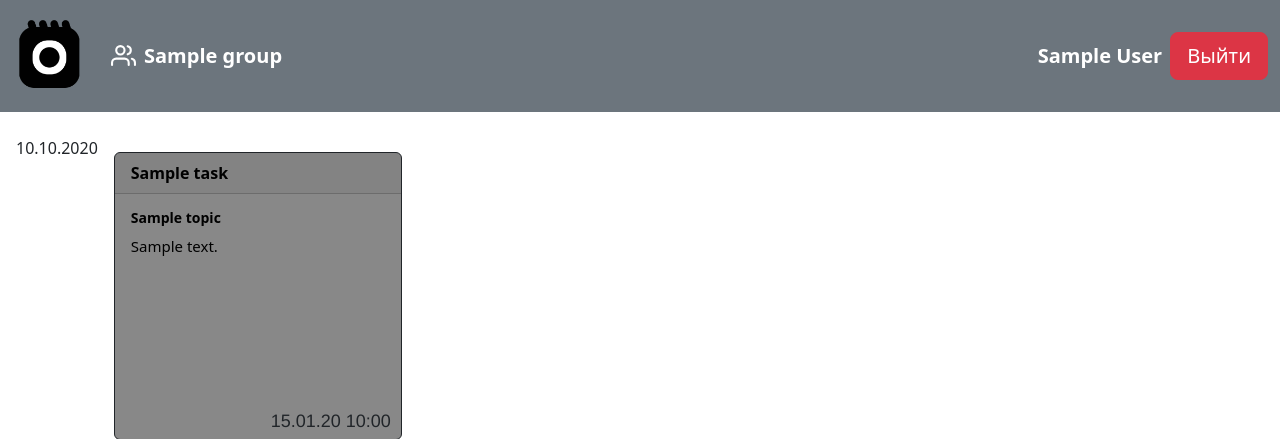
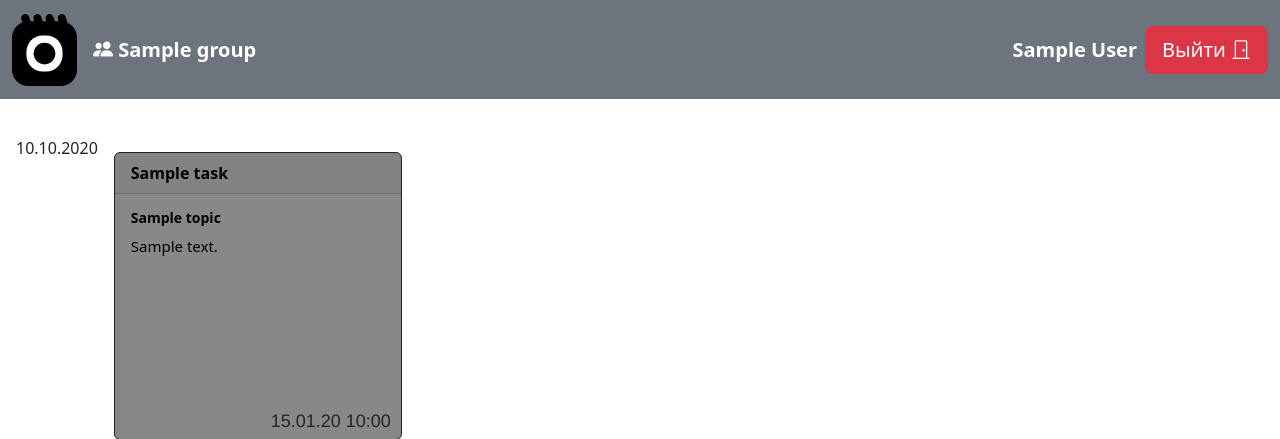
Before and after one commit to Mihendy/HWTracker, a Django app: template HWTracker/templates/main/student.html in a window 1280 px wide. Shown: the top 439 px of the page. Run offline with Django 4.2, Linux system fonts and the light colour scheme; the template is opened without the code that fills it: most values are stand-ins (such as "Sample title", 1, 10 or a date in 2020).

Commit message:
icons via webfonts

```diff
--- a/HWTracker/main/forms.py
+++ b/HWTracker/main/forms.py
@@ -20,7 +20,8 @@ class TaskForm(forms.Form):
     other_group = forms.CharField(
         label='Другая группа',
         widget=forms.TextInput(
-            attrs={'class': 'form-control', 'autocomplete': 'off', 'id': 'otherGroupInput'}
+            attrs={'class': 'form-control', 'autocomplete': 'off', 'id': 'otherGroupInput',
+                   'placeholder': 'Название'}
         ),
         max_length=45,
         required=False,
--- a/HWTracker/static/css/styles.css
+++ b/HWTracker/static/css/styles.css
@@ -454,6 +454,7 @@ body {
 /* для удаления кнопки*/
 .card-header {
     position: relative;
+    overflow: hidden;
 }
 
 .highlight::before {
@@ -467,11 +468,10 @@ body {
     opacity: 0;
     transition: opacity 0.3s;
     z-index: 1;
-    border-radius: 6px;
 }
 
 .highlight::after {
-    content: url('../img/cross.svg');
+    content: url('../img/trash.svg');
     position: absolute;
     top: 50%;
     left: 50%;
--- a/HWTracker/templates/main/student.html
+++ b/HWTracker/templates/main/student.html
@@ -7,6 +7,7 @@
     <meta name="viewport" content="width=device-width, initial-scale=1.0">
     <title>{% block title %} HWTracker {% endblock %}</title>
     <link rel="stylesheet" href="{% static 'css/styles.css' %}">
+    <link rel="stylesheet" href="https://cdn.jsdelivr.net/npm/bootstrap-icons@1.11.2/font/bootstrap-icons.min.css">
     <link href="https://cdn.jsdelivr.net/npm/bootstrap@5.2.3/dist/css/bootstrap.min.css" rel="stylesheet"
           integrity="sha384-rbsA2VBKQhggwzxH7pPCaAqO46MgnOM80zW1RWuH61DGLwZJEdK2Kadq2F9CUG65" crossorigin="anonymous">
     <link rel="shortcut icon" href="{% static 'img/favicon.ico' %}">
@@ -18,22 +19,18 @@
 
         <div class="d-flex align-items-center">
             <a class="navbar-brand nav-logo">
-                <img src="{% static 'img/logo.png' %}" alt="Logo" width="75" height="auto">
+                <img src="{% static 'img/logo.svg' %}" alt="Logo" width="65" height="auto">
             </a>
             <div class="d-flex flex-column">
                 <div class="fw-bold replace"
                      style="font-size: 20px; color: #ffffff;">{{ first_name }} {{ last_name }}</div>
                 <div class="d-flex flex-row align-items-center">
                     {% if is_editor %}
-                        <div class="group p-2">
-                            <img style="filter: invert(1)" src="{% static 'img/edit.svg' %}" alt="Editor" width="25">
-                        </div>
-                        <div class="fw-bold group" style="font-size: 20px; color: #ffffff;">Редактор</div>
+                        <div class="fw-bold group" style="font-size: 20px; color: #ffffff;">
+                            <i class="bi bi-pencil-square"></i>&nbsp;Редактор</div>
                     {% else %}
-                        <div class="group p-2">
-                            <img style="filter: invert(1)" src="{% static 'img/group.svg' %}" alt="Group" width="25">
-                        </div>
-                        <div class="fw-bold group" style="font-size: 20px; color: #ffffff;">{{ group }}</div>
+                        <div class="fw-bold group" style="font-size: 20px; color: #ffffff;">
+                            <i class="bi bi-people-fill"></i>&nbsp;{{ group }}</div>
                     {% endif %}
                 </div>
             </div>
@@ -43,7 +40,7 @@
             <div class="fw-bold username p-2"
                  style="font-size: 20px; color: #ffffff;">{{ first_name }} {{ last_name }}</div>
 
-            <a href="/logout" class="btn btn-danger btn-lg" role="button">Выйти
+            <a href="/logout" class="btn btn-danger btn-lg" role="button">Выйти&nbsp;<i class="bi bi-door-closed"></i>
             </a>
         </div>
 
```
Also changed, not shown: HWTracker/templates/main/add_task_form.html (+9 -12 lines), HWTracker/static/img/add-button.png (deleted), HWTracker/static/img/cross.svg (deleted), HWTracker/static/img/edit.svg (deleted), HWTracker/static/img/group.svg (deleted), HWTracker/static/img/logo.png (deleted), HWTracker/static/img/trash.svg (added).
